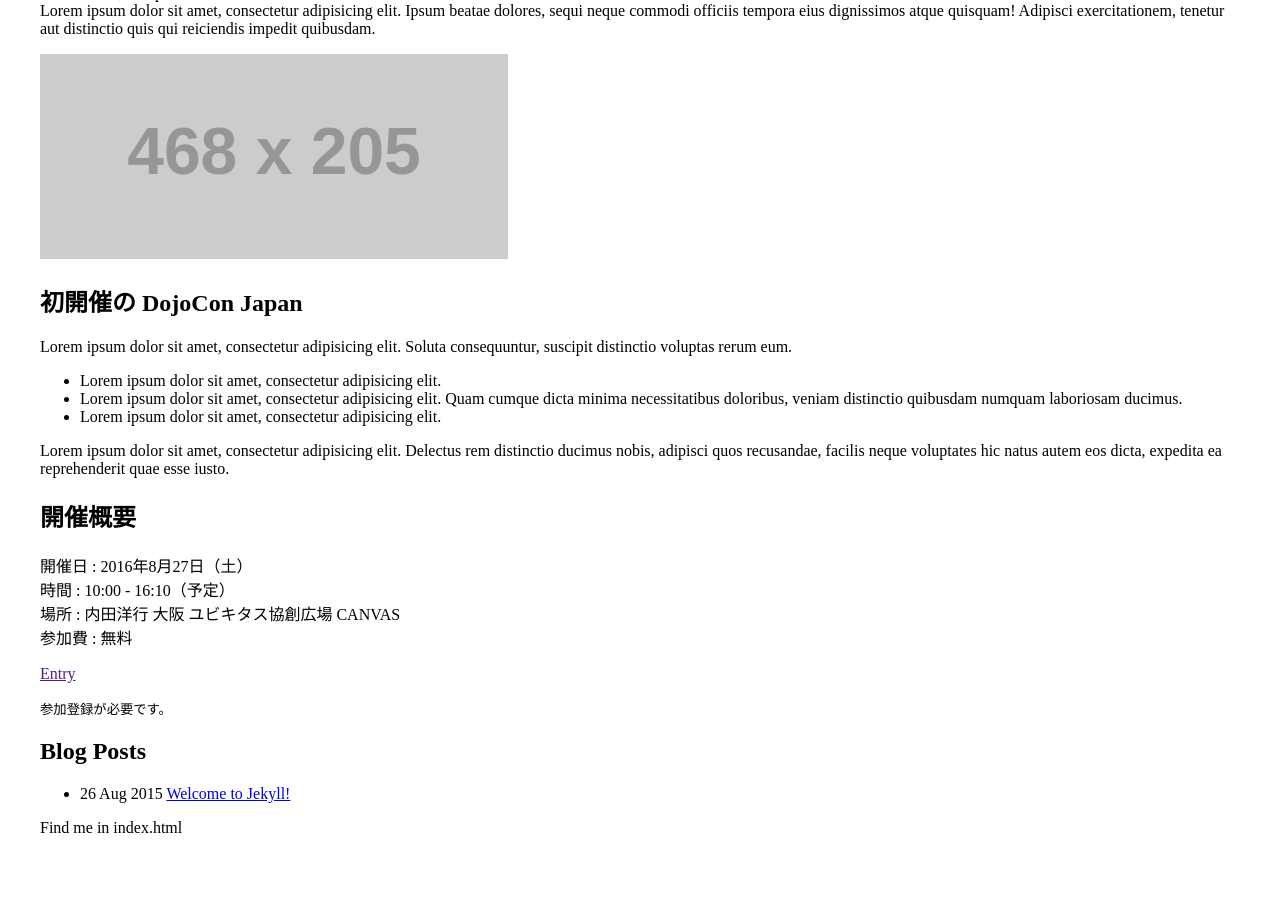
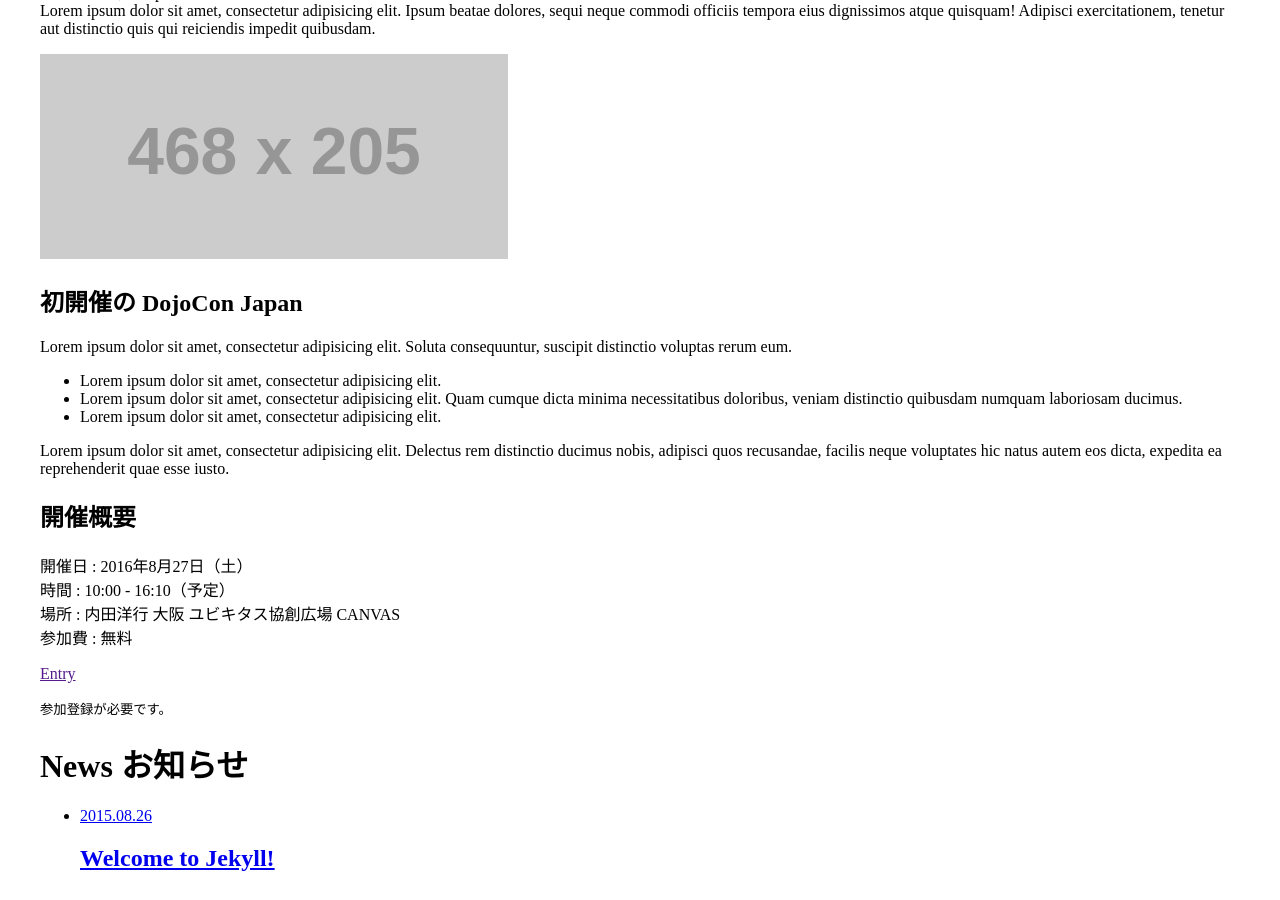
Before and after one commit to dojocon-japan/dojocon2016.coderdojo.jp, a Jekyll site: the page built from index.html, in a window 1280 px wide and 900 px high, scrolled down 1734 px. Built offline with Jekyll 4.4.1, drawn with Linux system fonts in a browser that asks for light colours; before the commit the page ends 2595 px from its top, so only the background shows below that.

Commit message:
Add News section

```diff
--- a/index.html
+++ b/index.html
@@ -60,11 +60,21 @@
 	</div>
 </div>
 
-<h2>Blog Posts</h2>
-<ul class="posts">
-	{% for post in site.posts %}
-		<li><span>{{ post.date | date_to_string }}</span> <a href="{{ post.url | prepend: site.baseurl }}">{{ post.title }}</a></li>
-	{% endfor %}
-</ul>
-
-<p>Find me in index.html</p>
+<div class="news-section">
+	<h1 class="section-title">
+		<span class="en">News</span>
+		<span class="ja">お知らせ</span>
+	</h1>
+	<div class="posts-outer">
+		<ul class="posts">
+			{% for post in site.posts %}
+				<li>
+					<a href="{{ post.url | prepend: site.baseurl }}">
+						<p class="post-date"><time datetime="{{ post.date }}">{{ post.date | date: '%Y.%m.%d' }}</time></p>
+						<h2 class="post-title">{{ post.title }}</h2>
+					</a>
+				</li>
+			{% endfor %}
+		</ul>
+	</div>
+</div>
```
